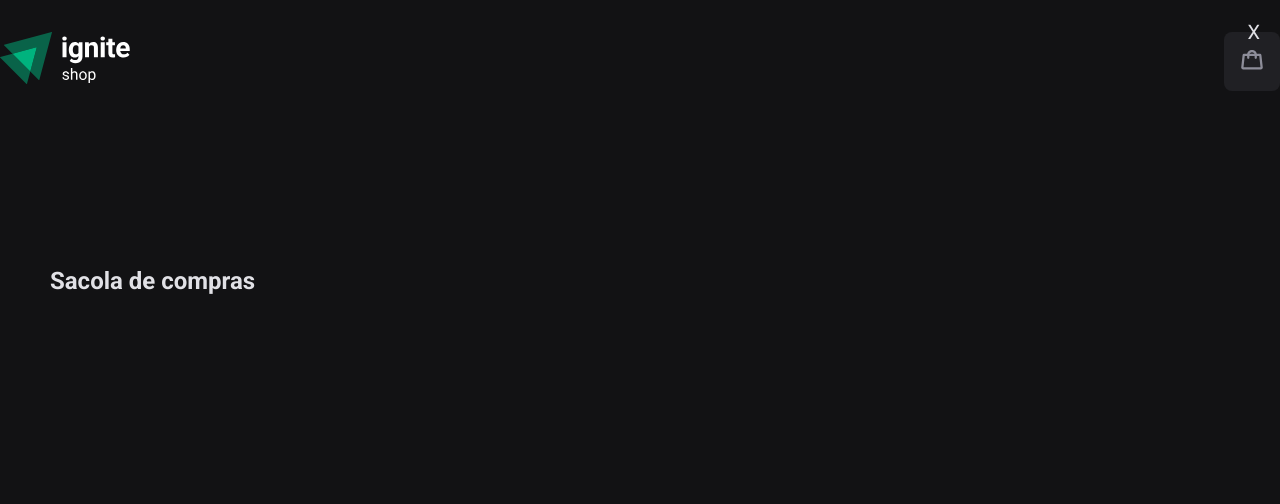
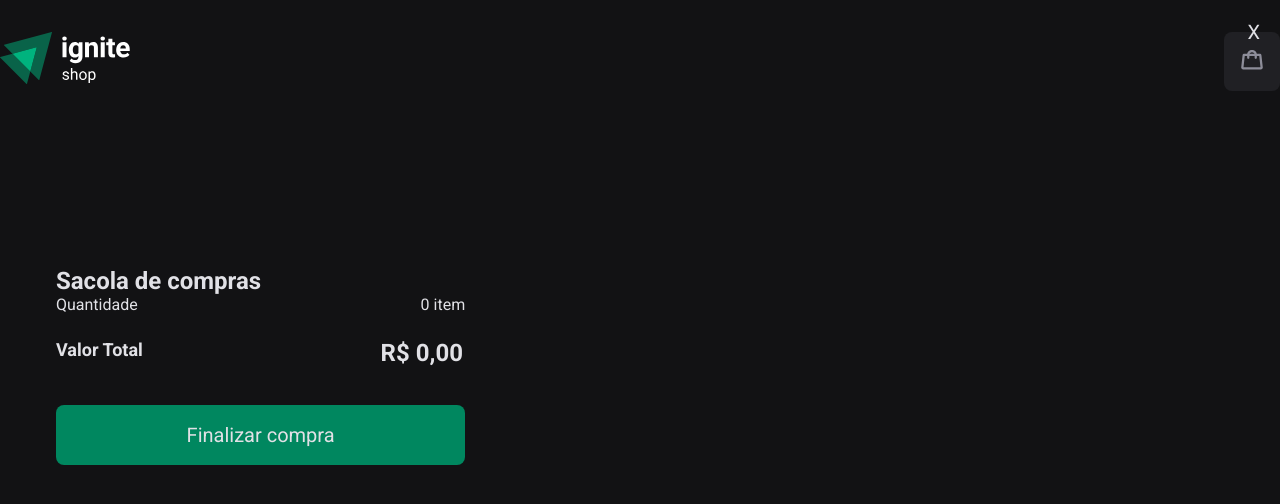
Before and after one commit to villarzz/04-ignite-shop, a Next.js app: page /cart in a window 1280 px wide. Shown: the top 504 px of the page. Built offline with nearby package versions, Linux system fonts and the light colour scheme.

Commit message:
Refactor cart page and styles

```diff
--- a/src/pages/cart.tsx
+++ b/src/pages/cart.tsx
@@ -1,15 +1,30 @@
 import { useCart } from "@/context/cartContext";
-import { CartTitle, CloseButton, ItemImage, ItemsInfos, ItemsList, ListItem } from "@/styles/pages/cart";
+import { useEffect, useState } from "react";
+import { CartContainer, CartTitle, CheckoutButton, CheckoutInfos, CloseButton, ItemImage, ItemsInfos, ItemsList, ListItem, Price } from "@/styles/pages/cart";
 
 interface CartProps {
-  onClose: () => void; // Função para fechar o carrinho
+  onClose: () => void;
 }
 
 export default function Cart({ onClose }: CartProps) {
   const { cart, removeFromCart } = useCart();
+  const [total, setTotal] = useState(0);
+
+  useEffect(() => {
+    const calculateTotal = () => {
+      const totalValue = cart.reduce((sum, item) => {
+        const itemPrice = parseFloat(item.price.replace("R$", "").replace(",", "."));
+        return sum + itemPrice * item.quantity;
+      }, 0);
+
+      setTotal(totalValue);
+    };
+
+    calculateTotal();
+  }, [cart]);
 
   return (
-    <div>
+    <CartContainer>
       <CloseButton onClick={onClose} aria-label="Fechar Carrinho">
         X
       </CloseButton>
@@ -20,12 +35,27 @@ export default function Cart({ onClose }: CartProps) {
             <ItemImage src={item.imageUrl} alt={item.name} />
             <ItemsInfos>
               <p>{item.name}</p>
-              <p>{item.price}</p>
+              <Price>{item.price}</Price>
               <button onClick={() => removeFromCart(item.id)}>Remover</button>
             </ItemsInfos>
           </ListItem>
         ))}
       </ItemsList>
-    </div>
+      <CheckoutInfos>
+        <p style={{ marginBottom: "25px" }}>Quantidade</p>
+        <p style={{ marginLeft: "160px", textAlign: "right" }}>
+          {cart.length} {cart.length > 1 ? "itens" : "item"}
+        </p>
+        <p style={{ marginBottom: "25px", fontSize: "18px", fontWeight: "bold" }}>
+          Valor Total
+        </p>
+        <p style={{ marginLeft: "120px", fontSize: "24px", fontWeight: "bold" }}>
+          R$ {total.toFixed(2).replace(".", ",")}
+        </p>
+      </CheckoutInfos>
+      <CheckoutButton>
+        Finalizar compra
+      </CheckoutButton>
+    </CartContainer>
   );
 }
--- a/src/styles/pages/app.ts
+++ b/src/styles/pages/app.ts
@@ -27,6 +27,6 @@ export const CartContainer = styled("div", {
   bottom: 0,
   backgroundColor: "$gray800",
   width: "100%",
-  maxWidth: 600,
+  maxWidth: 550,
   boxShadow: "-5px 0 15px rgba(0, 0, 0, 0.5)",
 });
--- a/src/styles/pages/cart.ts
+++ b/src/styles/pages/cart.ts
@@ -1,4 +1,8 @@
 import { styled } from "..";
+
+export const CartContainer = styled("div", {
+  paddingLeft: "3.5rem",
+});
 
 export const CloseButton = styled("button", {
   position: "absolute",
@@ -17,8 +21,9 @@ export const CloseButton = styled("button", {
 
 export const ItemsList = styled("ul", {
   listStyle: "none",
-  paddingLeft: 50,
   flexDirection: "column",
+  height: "100%",
+  maxHeight: "calc(100vh - 300px)",
 });
 
 export const ListItem = styled("li", {
@@ -59,3 +64,29 @@ export const ItemsInfos = styled("div", {
     },
   },
 });
+
+export const Price = styled("p", {
+  fontWeight: "bold",
+});
+
+export const CheckoutInfos = styled("div", {
+  display: "grid",
+  gridTemplateColumns: "1fr 1fr",
+});
+
+export const CheckoutButton = styled("button", {
+  background: "$green500",
+  border: "none",
+  width: "100%",
+  height: 60,
+  fontSize: "$lg",
+  color: "$gray100",
+  padding: "10px 20px",
+  borderRadius: 8,
+  cursor: "pointer",
+  marginTop: 20,
+  transition: "background 0.3s",
+  "&:hover": {
+    background: "$green600",
+  },
+});
```
